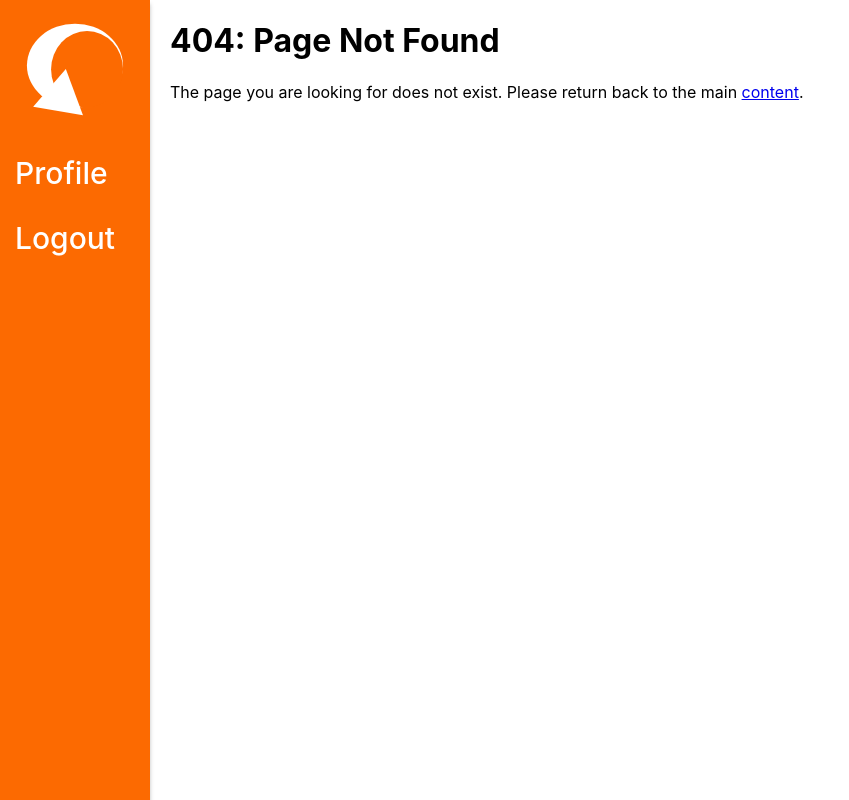
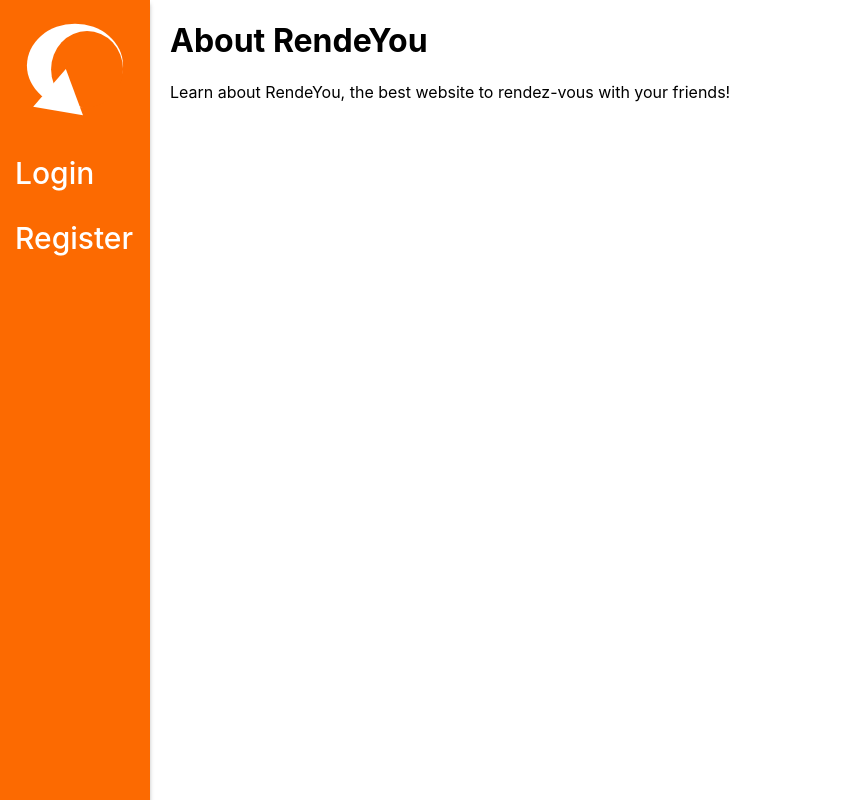
Before and after one commit to bliutech/RendeYou, a React (Create React App) app in the folder frontend/: page /about in a window 1280 px wide. Before the commit this address had no page. Shown: the whole page, without its empty margins (0-849 px from the left). Built offline with nearby package versions, Linux system fonts and the light colour scheme.

Commit message:
added Event & Meeting components and added About.js and Friends.js. Added basic functionality of add event button on NavBar

```diff
--- a/frontend/src/App.js
+++ b/frontend/src/App.js
@@ -7,6 +7,7 @@ import Logout from './pages/Logout.js';
 import Profile from './pages/Profile.js';
 import Meetings from './pages/Meetings.js';
 import Error404 from './pages/Error404.js';
+import About from './pages/About.js';
 import NavBar from './components/NavBar.js';
 
 function App()
@@ -19,11 +20,12 @@ function App()
                 <Routes>
                     <Route path='/' element={ (isLoggedin ? <Meetings /> : <Home />) } />
                     <Route path='/home' element={<Home />} />
-                    <Route path='/meetings' element={ (isLoggedin ? <Home /> : <Meetings />)}/>
+                    <Route path='/meetings' element={ (isLoggedin ? <Meetings /> : <Home />)}/>
                     <Route path='/login' element={ <Login />} />
                     <Route path='/register' element={ <Register />} />
                     <Route path='/logout' element={ <Logout /> } />
                     <Route path='/profile' element={ <Profile /> } />
+                    <Route path='/about' element={ <About /> } />
                     <Route path='/*' element={<Error404 />}/>
                 </Routes>
             </BrowserRouter>
--- a/frontend/src/components/NavBar.js
+++ b/frontend/src/components/NavBar.js
@@ -2,18 +2,20 @@ import React from 'react';
 import { Link } from 'react-router-dom';
 import classes from './NavBar.module.css';
 import Logo from '../files/rende-you-icon.svg';
+import PlusSign from '../files/plus-sign.png';
 
 export default function NavBar()
 {
-    let isLoggedin = true;
+    let isLoggedin = false;
     return(
         <header className={classes.header}>
-                <nav>
+                <nav className={classes.nav}>
                     <Link to='/'><img className={classes.logo} src={Logo} alt ="logo" /></Link>
                     <ul>
                         <li><Link to={(isLoggedin ? '/profile' : '/login')}> {(isLoggedin ? "Profile" : "Login")} </Link></li>
                         <li><Link to={(isLoggedin ? '/logout' : '/register')}> {(isLoggedin ? "Logout" : "Register")} </Link></li>
                     </ul>
+                    {(isLoggedin ? <img onClick={()=>alert('it works!')} className={classes.addImage} src={PlusSign} alt="add event"/> : <p/>)}
                 </nav>
         </header>
     );
--- a/frontend/src/components/NavBar.module.css
+++ b/frontend/src/components/NavBar.module.css
@@ -44,3 +44,12 @@
 .logo{
     width: 100%;
 }
+
+.addImage{
+    display: flex;
+    margin-left: 45px;
+    margin-right: 45px;
+    width: 60px;
+    background-color: #FC6A01;
+    bottom: 100%;
+}
--- /dev/null
+++ b/frontend/src/pages/About.js
@@ -0,0 +1,13 @@
+import React from 'react';
+import '../index.css';
+
+export default function About()
+{
+    document.title = 'About | RendeYou';
+    return(
+        <div className='content'>
+            <h1> About RendeYou </h1>
+            <p> Learn about RendeYou, the best website to rendez-vous with your friends! </p>
+        </div>
+    );
+}
```
Also changed, not shown: frontend/src/pages/Friends.js (added, +13 -0 lines), frontend/src/components/CreateEvent.js (added), frontend/src/components/Event.js (added), frontend/src/components/YourEvent.js (added), frontend/src/files/plus-sign.png (added).
